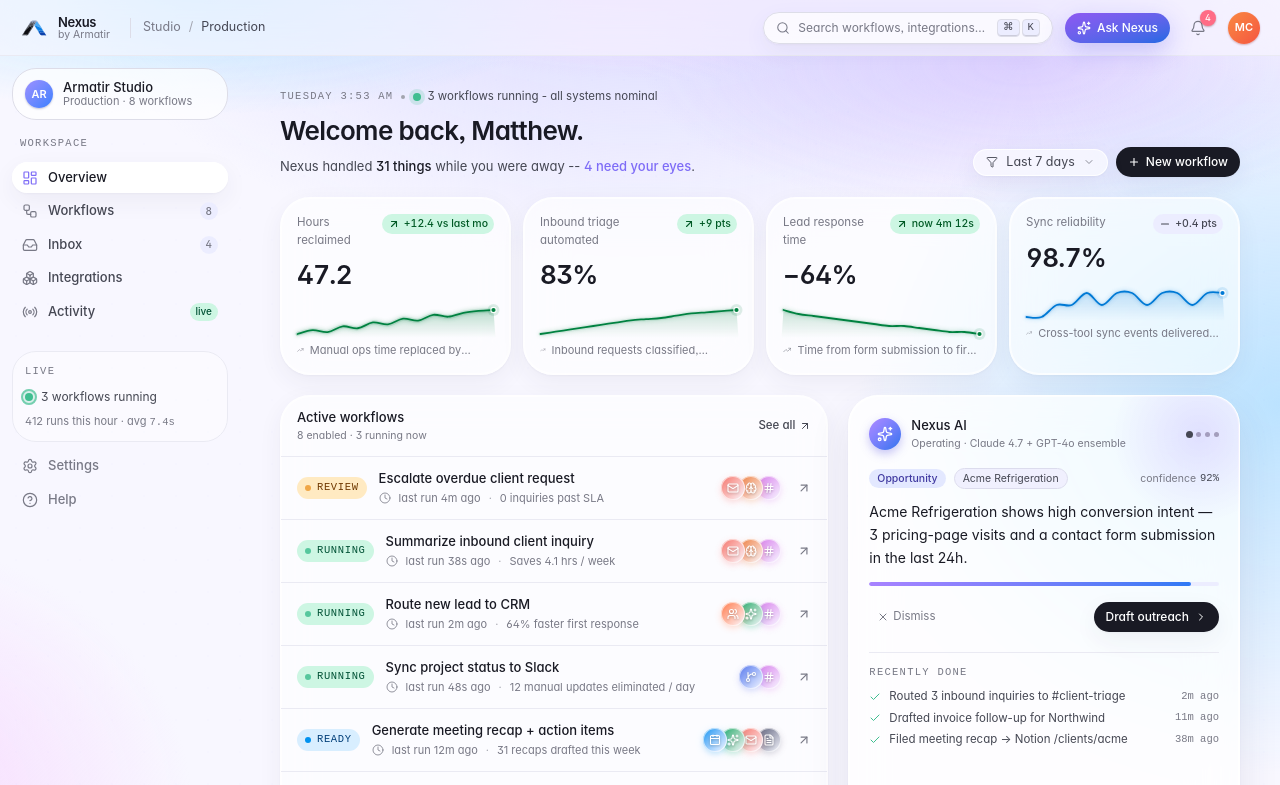
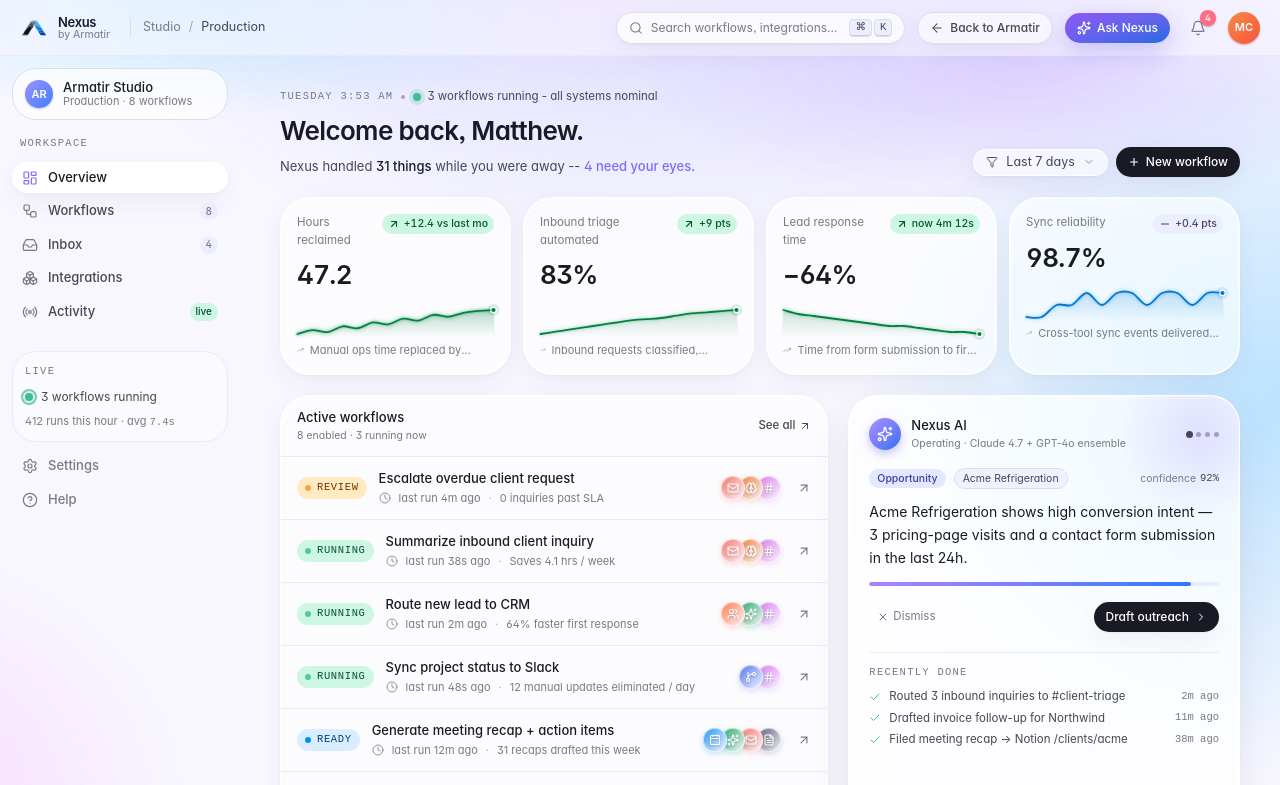
Before and after one commit to TheCroPrince/Armatir-Nexus, a React (Vite) app: page / in a window 1280 px wide. Shown: the top 785 px of the page. Built offline with nearby package versions, Linux system fonts and the light colour scheme; a web font is replaced by a local one.

Commit message:
Feat:add return link to armatir

```diff
--- a/src/components/layout/topbar.tsx
+++ b/src/components/layout/topbar.tsx
@@ -1,4 +1,4 @@
-import { Bell, Search, Sparkles } from 'lucide-react'
+import { ArrowLeft, Bell, Search, Sparkles } from 'lucide-react'
 import { ArmatirMark } from '@/components/brand/armatir-mark'
 import { cn } from '@/lib/cn'
 
@@ -50,6 +50,17 @@ export function Topbar({ onOpenPalette, onToggleNotifications, onAskNexus, notif
         </span>
       </button>
 
+      {/* Demo exit link */}
+      <a
+        href="https://armatir.com"
+        className="flex h-8 shrink-0 items-center gap-1.5 rounded-full border border-[var(--color-hairline)] bg-white/55 px-2.5 text-[12px] font-medium text-[var(--color-ink-soft)] shadow-[var(--shadow-card)] transition-all hover:border-[var(--color-violet-soft)] hover:bg-white hover:text-[var(--color-ink)] sm:px-3"
+        aria-label="Back to the main Armatir website"
+      >
+        <ArrowLeft className="h-3.5 w-3.5" strokeWidth={1.8} />
+        <span className="sm:hidden">Armatir</span>
+        <span className="hidden sm:inline">Back to Armatir</span>
+      </a>
+
       {/* Quick action — AI ask */}
       <button
         onClick={onAskNexus}
```
